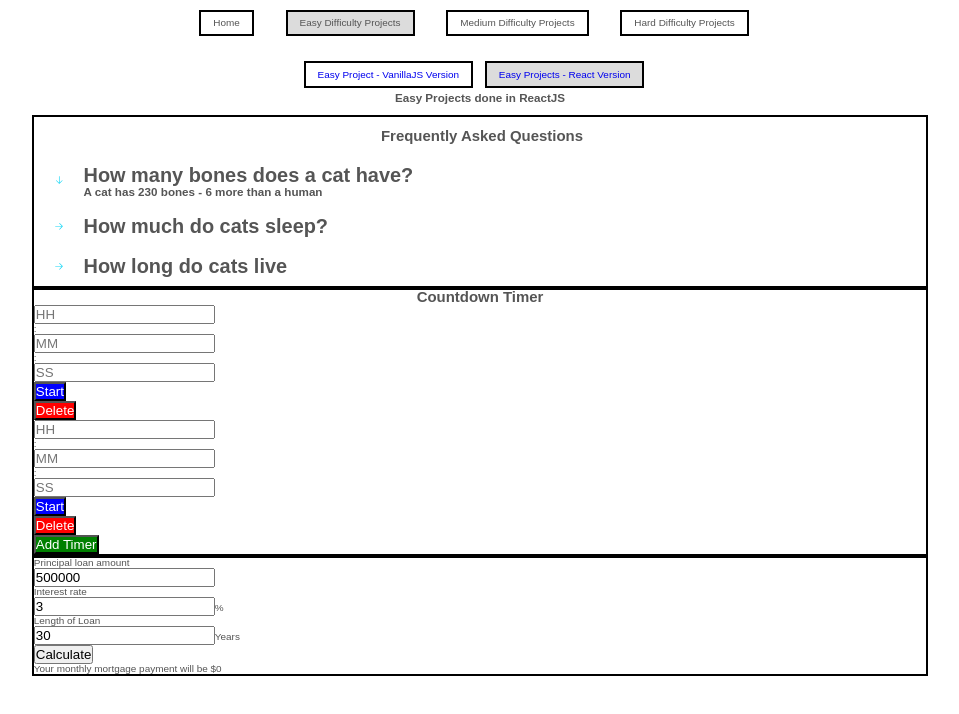
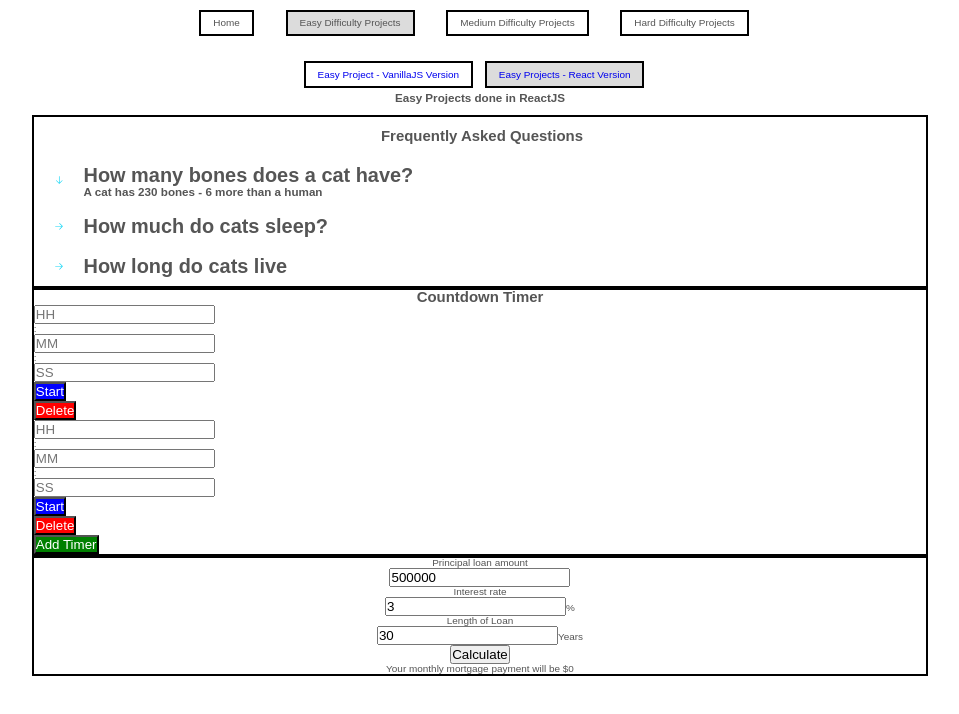
Before and after one commit to deltam3/frontendeval, a React (Vite) app in the folder consolidated/: page /Easy/React in a window 1280 px wide. Shown: the top 714 px of the page, without its empty margins (160-1119 px from the left). Built offline with nearby package versions, Linux system fonts and the light colour scheme.

Commit message:
created CalcSection styled component

```diff
--- a/consolidated/src/pages/Easy/projects/Mortgage/MortgagePage.tsx
+++ b/consolidated/src/pages/Easy/projects/Mortgage/MortgagePage.tsx
@@ -1,4 +1,5 @@
 import React, { useState } from "react";
+import styled from "styled-components";
 
 const MortgagePage = () => {
   const [loanAmount, setLoanAmount] = useState<number>(500000);
@@ -20,8 +21,13 @@ const MortgagePage = () => {
     setResult(Math.floor(result));
   };
 
+  const CalcSection = styled.section`
+    text-align: center;
+  `;
+
   return (
-    <section className="section-calc">
+    // <section className="section-calc">
+    <CalcSection>
       <form>
         <div>
           <p>Principal loan amount</p>
@@ -64,7 +70,7 @@ const MortgagePage = () => {
           <p>Your monthly mortgage payment will be ${result}</p>
         </div>
       </form>
-    </section>
+    </CalcSection>
   );
 };
 
```
